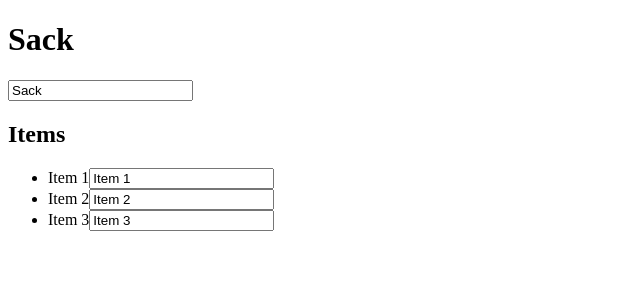
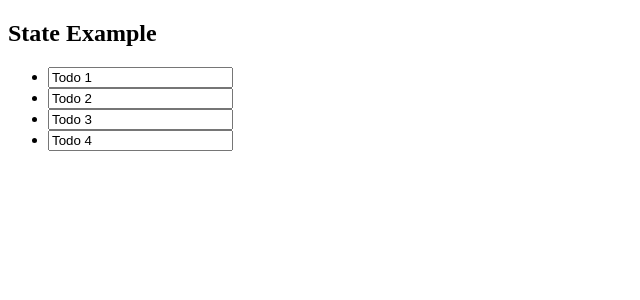
Before and after one commit to David-Itzhak-Kohen/signals-example, a React (Vite) app: page / in a window 1280 px wide. Shown: the top 300 px of the page, without its empty margins (0-640 px from the left). Built offline with nearby package versions, Linux system fonts and the light colour scheme.

Commit message:
state example

```diff
--- a/src/App.tsx
+++ b/src/App.tsx
@@ -1,11 +1,12 @@
 import ComplexState from "./components/complex-state";
+import StateExample from "./components/state-example";
 import InternalTodos from "./components/internal-todos";
 import ExternalTodos from "./components/external-todos";
 import ExternalCounter from "./components/external-counter";
 import InternalCounter from "./components/internal-counter";
 
 function App() {
-  return <ComplexState />;
+  return <StateExample />;
 
   return (
     <>
--- /dev/null
+++ b/src/components/state-example.tsx
@@ -0,0 +1,38 @@
+import { useEffect, useState } from "react";
+import { ITodo, MOCK_TODOS } from "../mock/todos.mock";
+
+const StateExample = () => {
+  const [todos, setTodos] = useState<ITodo[]>(MOCK_TODOS);
+
+  useEffect(() => {
+    console.log("todos changed");
+  }, [todos]);
+
+  const handleEditTodoName = (id: number, name: string) => {
+    const todo = todos.find((todo) => todo.id == id);
+
+    if (todo) {
+      todo.title = name;
+    }
+
+    setTodos(todos);
+  };
+
+  return (
+    <div>
+      <h2>State Example</h2>
+      <ul>
+        {todos.map((todo) => (
+          <li key={todo.id}>
+            <input
+              value={todo.title}
+              onChange={(e) => handleEditTodoName(todo.id, e.target.value)}
+            />
+          </li>
+        ))}
+      </ul>
+    </div>
+  );
+};
+
+export default StateExample;
```
